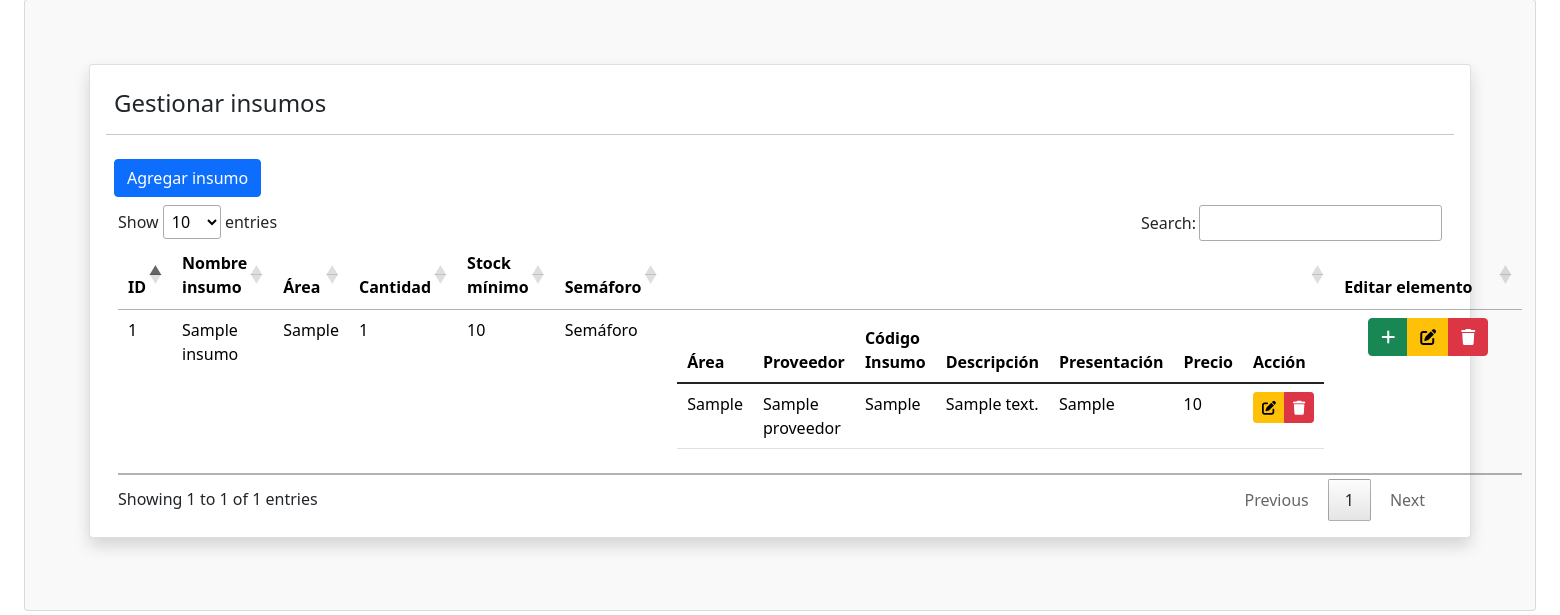
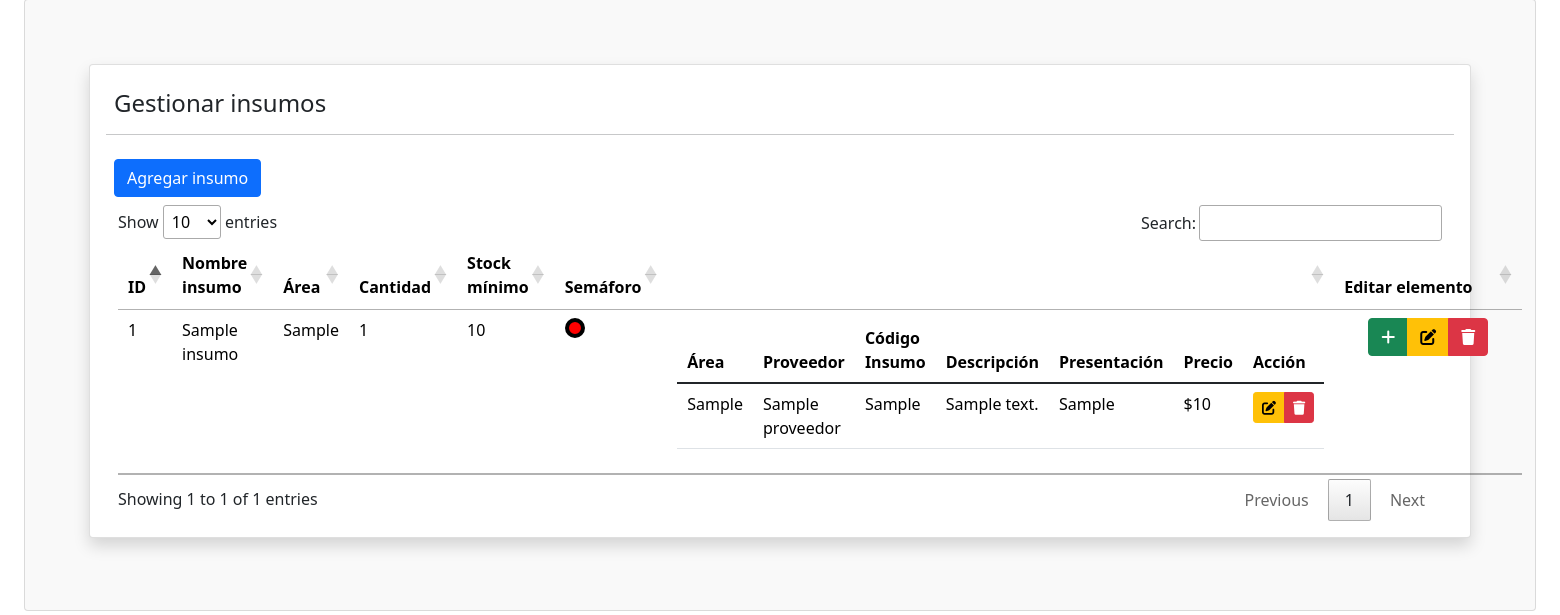
Before and after one commit to xatomen/SGSIVetLab, a PHP site: page /SGSIVetLab/public/admin/mantener_insumos.php in a window 1560 px wide. Shown: the part 1069-1684 px from the top of the page. Run offline with PHP 8.4, Linux system fonts and the light colour scheme; the visitor is signed in with stand-in values (Sample User, id 1); tables that the repository leaves empty hold one stand-in row (values such as "Sample post"); some libraries are stand-ins or nearby versions.

Commit message:
Se añade visualización del estado de insumos con un semáforo en mantener_insumos.php y se formatea el precio de los proveedores para mejorar la presentación.

```diff
--- a/public/admin/mantener_insumos.php
+++ b/public/admin/mantener_insumos.php
@@ -438,7 +438,9 @@
                 </td>
                 <td><?php echo $insumo['Cantidad'] ?></td>
                 <td><?php echo $insumo['Stock_minimo'] ?></td>
-                <td>Semáforo</td>
+                <td>
+                  <span class="semaforo <?php echo ($insumo['Cantidad'] < $insumo['Stock_minimo']) ? 'rojo' : 'verde'; ?>"></span>
+                </td>
                 <td>
                     <table class="table">
                         <thead>
@@ -471,7 +473,7 @@
                                 <td><?php echo $provee['Codigo_Insumo'] ?></td>
                                 <td><?php echo $provee['Descripcion'] ?></td>
                                 <td><?php echo $provee['Presentacion'] ?></td>
-                                <td><?php echo $provee['Precio'] ?></td>
+                                <td><?php echo "$".number_format($provee['Precio'], 0, '', '.')  ?></td>
                                 <td>
                                     <form method="POST" class="m-0">
                                         <div class="btn-group" role="group">
```
